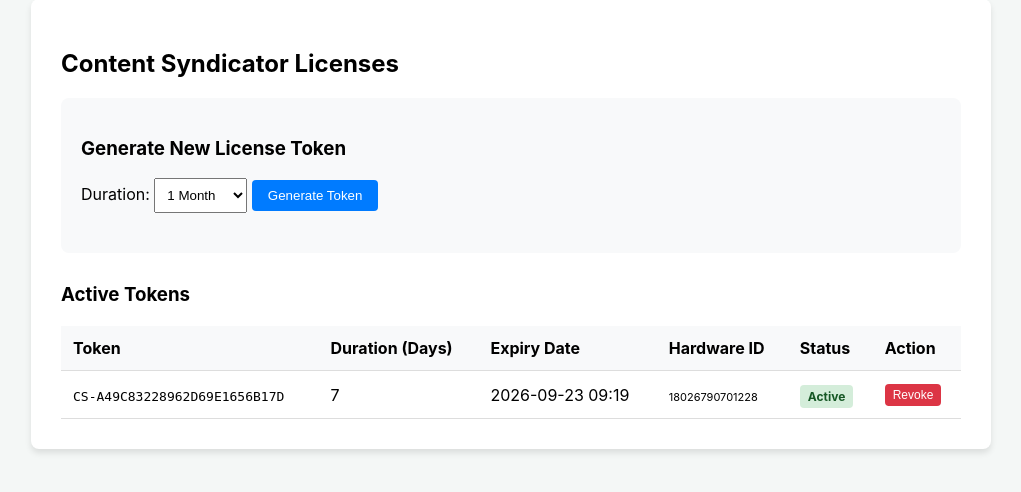
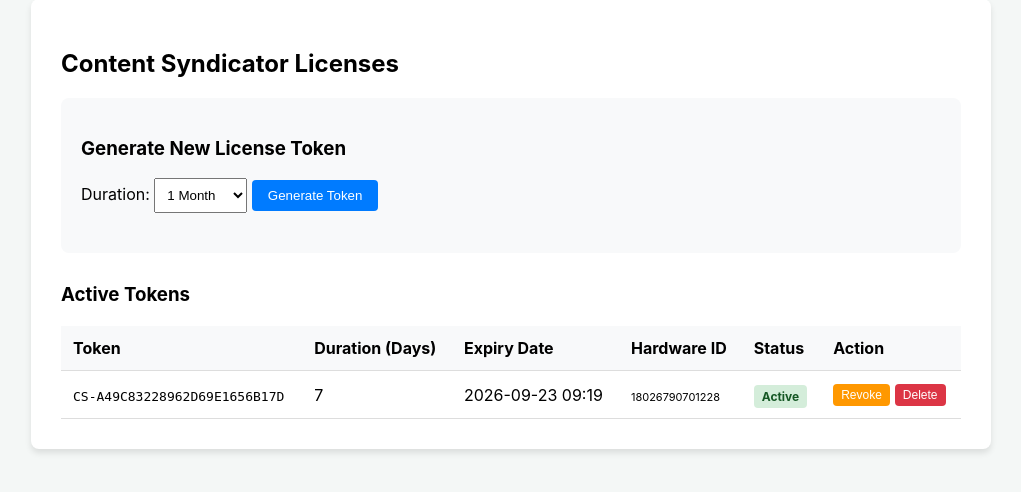
Before and after one commit to HaiderIjaz5/license-server, a FastAPI app: page / in a window 1280 px wide. Shown: the part 29-521 px from the top of the page, without its empty margins (129-1150 px from the left). Run offline with FastAPI, Linux system fonts and the light colour scheme.

Commit message:
Add delete token button to admin dashboard

```diff
--- a/main.py
+++ b/main.py
@@ -43,6 +43,14 @@ def revoke_token(token_id: str, db: Session = Depends(get_db)):
         db.commit()
     return RedirectResponse(url="/", status_code=303)
 
+@app.post("/delete/{token_id}")
+def delete_token(token_id: str, db: Session = Depends(get_db)):
+    token = db.query(models.Token).filter(models.Token.id == token_id).first()
+    if token:
+        db.delete(token)
+        db.commit()
+    return RedirectResponse(url="/", status_code=303)
+
 @app.post("/api/validate", response_model=schemas.TokenResponse)
 def validate_token(data: schemas.TokenValidate, db: Session = Depends(get_db)):
     token = db.query(models.Token).filter(models.Token.token_string == data.token_string).first()
--- a/templates/index.html
+++ b/templates/index.html
@@ -64,11 +64,16 @@
                         </span>
                     </td>
                     <td>
-                        {% if t.is_active %}
-                        <form action="/revoke/{{ t.id }}" method="POST" style="margin:0;">
-                            <button type="submit" class="danger" style="padding: 4px 8px; font-size: 12px;">Revoke</button>
-                        </form>
-                        {% endif %}
+                        <div style="display: flex; gap: 5px;">
+                            {% if t.is_active %}
+                            <form action="/revoke/{{ t.id }}" method="POST" style="margin:0;">
+                                <button type="submit" class="danger" style="padding: 4px 8px; font-size: 12px; background: #ff9800;">Revoke</button>
+                            </form>
+                            {% endif %}
+                            <form action="/delete/{{ t.id }}" method="POST" style="margin:0;" onsubmit="return confirm('Are you sure you want to permanently delete this token?');">
+                                <button type="submit" class="danger" style="padding: 4px 8px; font-size: 12px;">Delete</button>
+                            </form>
+                        </div>
                     </td>
                 </tr>
                 {% else %}
```
